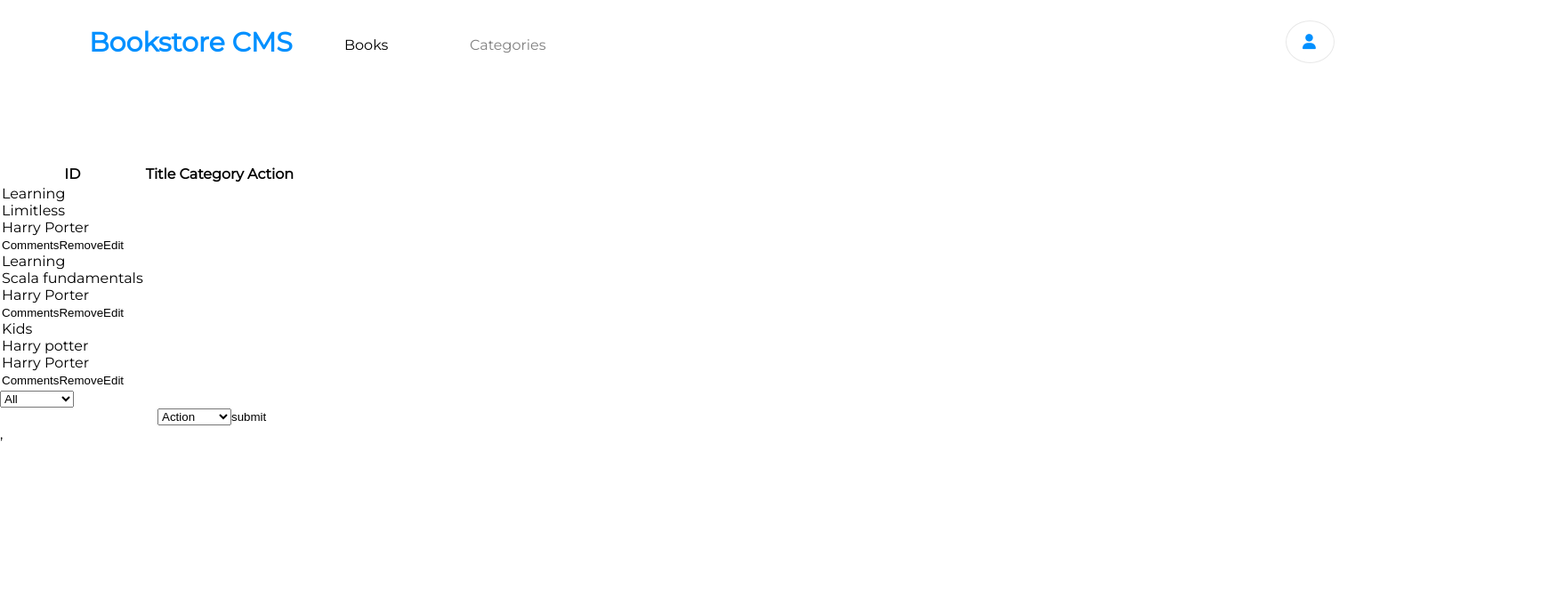
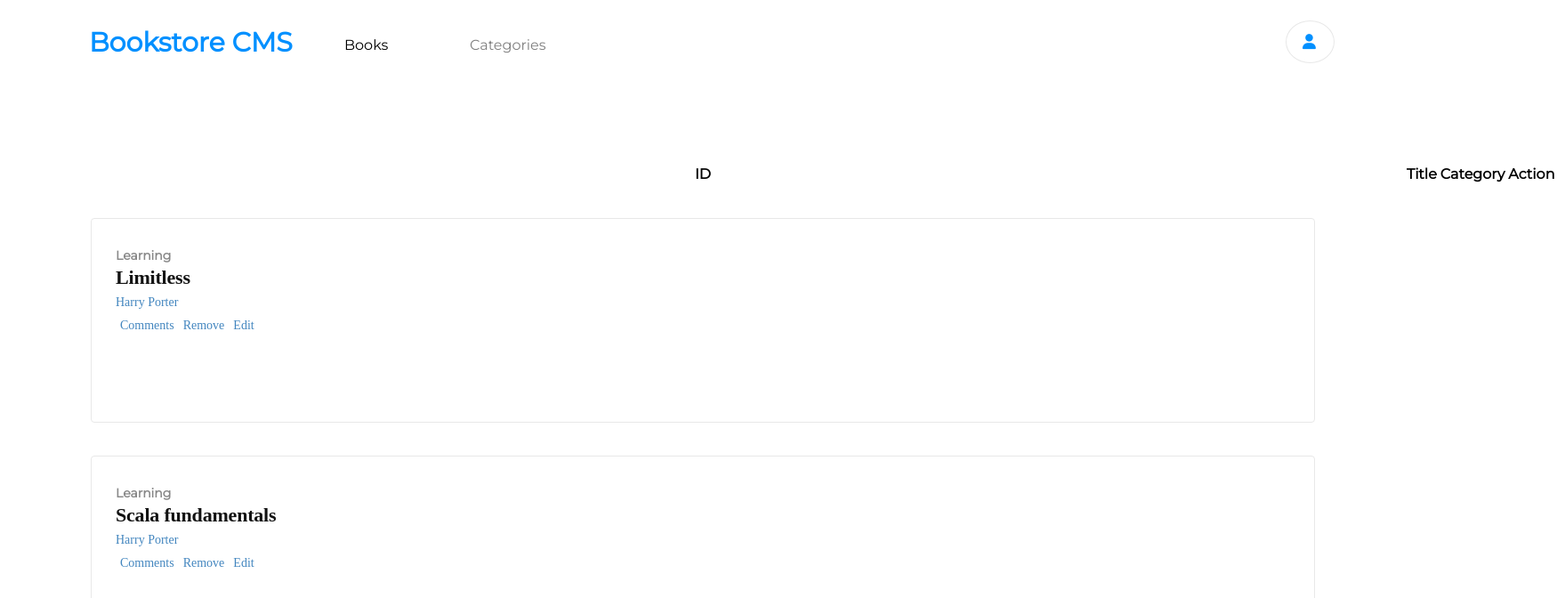
Before and after one commit to daviidy/bookstore-cms, a React (Create React App) app: page / in a window 1280 px wide. Shown: the top 672 px of the page at 89% size, 1750 px wide, since content can reach past the window. Built offline with nearby package versions, Linux system fonts and the light colour scheme.

Commit message:
Style book category and comment section

```diff
--- a/src/components/Book.js
+++ b/src/components/Book.js
@@ -14,7 +14,7 @@ const Book = ({ book, handleRemoveBook }) => {
     <td>
       <button onClick={() => handleRemoveBook(book)} type="submit">Remove</button>
     </td>
-  </tr>
+  </tr>;
 
   return (
     <main className="book-panel">
--- a/src/index.css
+++ b/src/index.css
@@ -1,6 +1,9 @@
+
 :root {
   --azure: #0290ff;
   --black-two: #121212;
+  --cool-blue: #4386bf;
+  --white: #fff;
 }
 
 /*
@@ -104,3 +107,69 @@ nav {
   display: block;
   margin: auto;
 }
+
+.book-panel {
+  width: 1200px;
+  height: 170px;
+  margin: 37px 100px 0;
+  padding: 32px 147px 26px 27px;
+  border-radius: 4px;
+  border: solid 1px #e8e8e8;
+  background-color: var(--white);
+}
+
+.book-default-font {
+  font-weight: bold;
+  font-stretch: normal;
+  font-style: normal;
+  line-height: normal;
+  color: var(--black-two);
+}
+
+.category {
+  width: 49px;
+  height: 18px;
+  margin: 0 39px 0 0;
+  opacity: 0.5;
+  font-family: Montserrat;
+  font-size: 14px;
+  letter-spacing: normal;
+}
+
+.title {
+  width: 197px;
+  height: 29px;
+  margin: 3px 323px 0 0;
+  font-family: RobotoSlab;
+  font-size: 22px;
+  letter-spacing: -0.2px;
+}
+
+.author {
+  width: 107px;
+  height: 19px;
+  margin: 4px 0 0;
+  font-family: RobotoSlab;
+  font-size: 14px;
+  font-weight: 300;
+  letter-spacing: normal;
+  color: var(--cool-blue);
+}
+
+.default-comment {
+  height: 19px;
+  font-family: RobotoSlab;
+  font-size: 14px;
+  font-weight: 300;
+  font-stretch: normal;
+  font-style: normal;
+  line-height: normal;
+  letter-spacing: normal;
+  color: var(--cool-blue);
+  margin: 5px;
+}
+
+.comment-section {
+  display: flex;
+  flex-wrap: wrap;
+}
```
Lines whose indentation alone changed are shown as unchanged.
